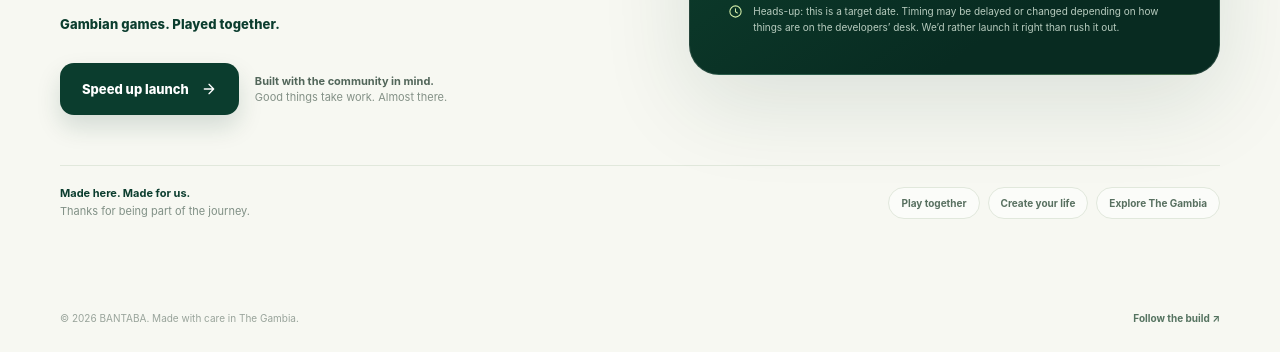
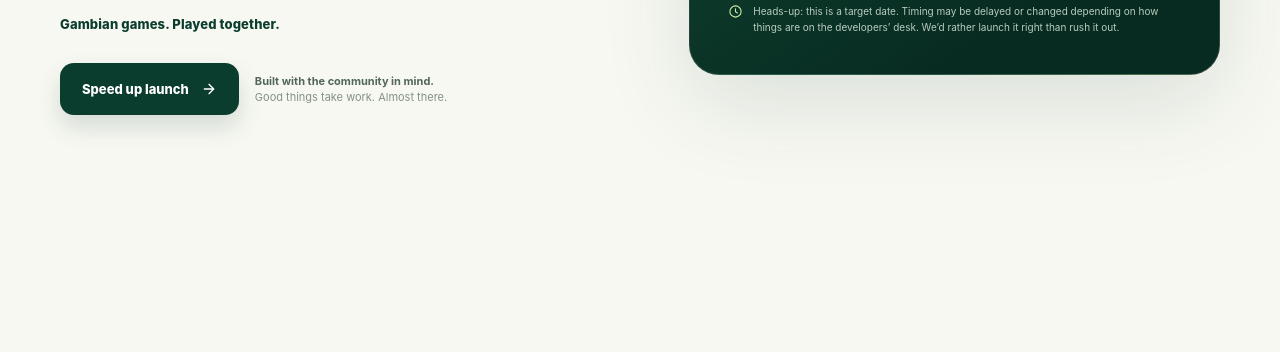
Before and after one commit to squashberry/BANTABA-Coming-Soon, a plain HTML site: page index.html in a window 1280 px wide. Shown: the part 544-896 px from the top of the page. After the commit the page ends 800 px from the top, so only its background shows below. Drawn offline with Linux system fonts and the light colour scheme.

Commit message:
style: remove bottom feature strip and footer from coming-soon page

```diff
--- a/index.html
+++ b/index.html
@@ -58,12 +58,7 @@
           <div class="delay-note"><svg aria-hidden="true" width="15" height="15" viewBox="0 0 24 24" fill="none"><circle cx="12" cy="12" r="9" stroke="#d3eda9" stroke-width="1.7"/><path d="M12 7.5v5l3 1.8" stroke="#d3eda9" stroke-width="1.7" stroke-linecap="round"/></svg><span>Heads-up: this is a target date. Timing may be delayed or changed depending on how things are on the developers’ desk. We’d rather launch it right than rush it out.</span></div>
         </aside>
       </section>
-      <section class="bottom-strip" aria-label="What is coming">
-        <div class="bottom-copy"><strong>Made here. Made for us.</strong><br>Thanks for being part of the journey.</div>
-        <div class="mini-features" aria-label="Coming to BANTABA"><span class="feature-pill">Play together</span><span class="feature-pill">Create your life</span><span class="feature-pill">Explore The Gambia</span></div>
-      </section>
     </main>
-    <footer><div class="footer-inner"><span>© <span id="year"></span> BANTABA. Made with care in The Gambia.</span><a class="footer-link" href="https://github.com/squashberry/BANTABA-Coming-Soon" target="_blank" rel="noopener noreferrer">Follow the build ↗</a></div></footer>
   </div>
   <div class="overlay" id="support-overlay" aria-hidden="true">
     <section class="modal" role="dialog" aria-modal="true" aria-labelledby="modal-title" aria-describedby="modal-copy">
```
